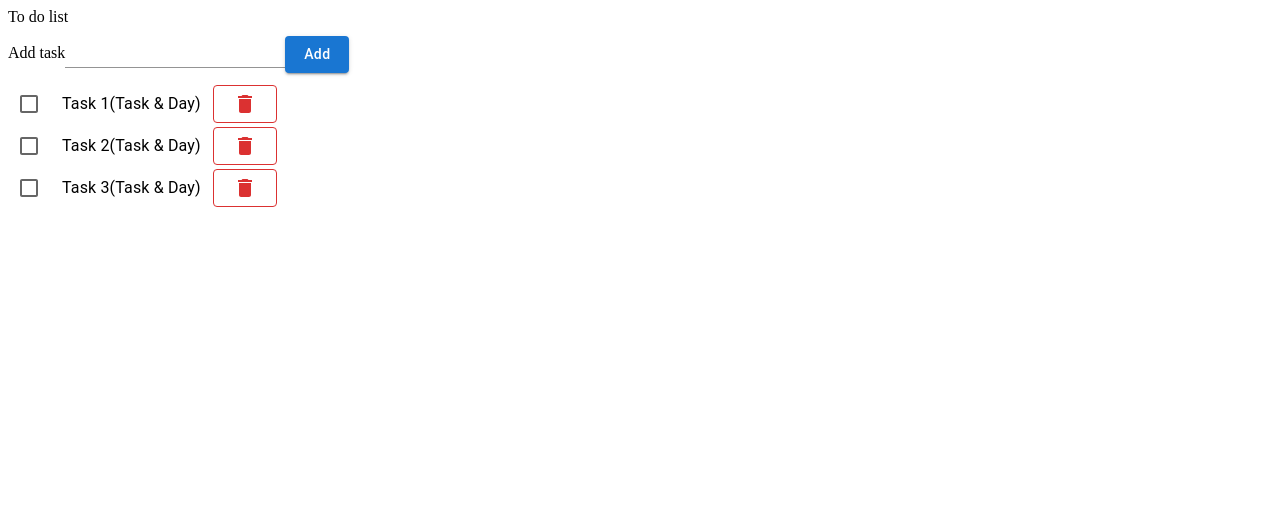
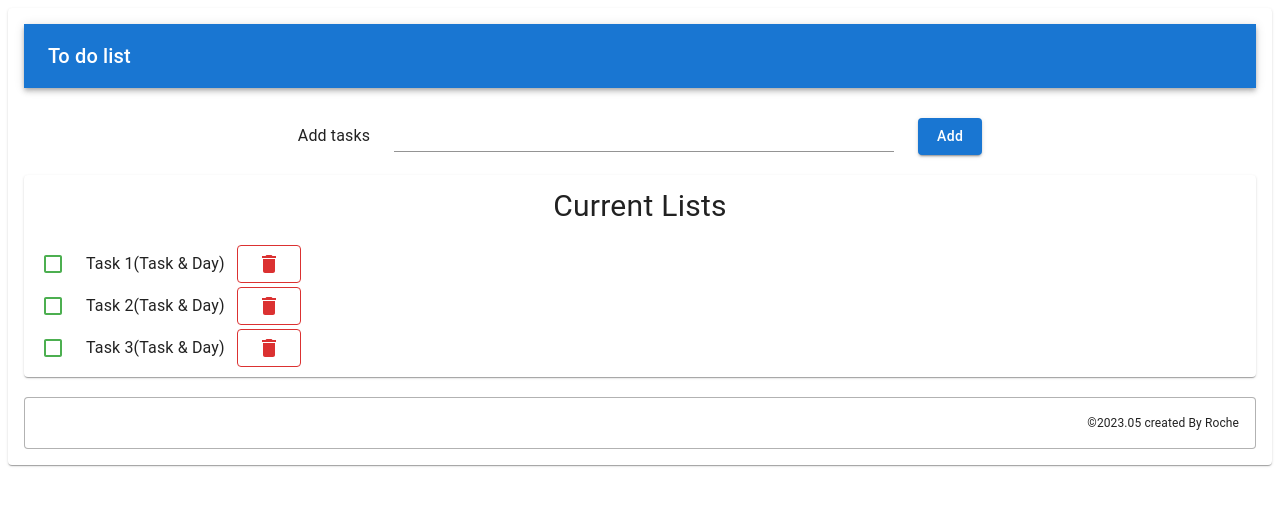
Before and after one commit to novacat25/ts-nj-todo-list, a Next.js app: page / in a window 1280 px wide. Shown: the top 506 px of the page. Built offline with nearby package versions, Linux system fonts and the light colour scheme.

Commit message:
Feat: Design

```diff
--- a/src/pages/index.tsx
+++ b/src/pages/index.tsx
@@ -1,41 +1,86 @@
 import { Button } from 'src/components/atoms/Button/Button'
 import { Spacer } from 'src/components/atoms/Spacer'
 import { DeleteButton } from 'src/components/molecules/DeleteButton'
-import { Checkbox, Stack, TextField, Typography } from '@mui/material'
+import { Checkbox, Paper, Stack, TextField, Typography } from '@mui/material'
 import React from 'react'
+import { colors } from 'src/styles/colors'
+import AppBar from '@mui/material/AppBar'
+import Toolbar from '@mui/material/Toolbar'
 
 const HomePage = () => {
   return (
-    <>
+    <Paper sx={{ p: 2 }}>
       {/* Title */}
-      To do list
-      <Spacer size={10} />
+      <AppBar position="static">
+        <Toolbar>
+          <Typography variant="h6" component="div" sx={{ flexGrow: 1 }}>
+            To do list
+          </Typography>
+        </Toolbar>
+      </AppBar>
+      <Spacer size={30} />
       {/* Add Tasks */}
-      Add task
-      <TextField variant="standard" />
-      <Button variant="contained" sx={{ width: '50px' }}>
-        Add
-      </Button>
-      <Spacer size={10} />
+      <Stack direction="row" alignItems="center" spacing={3} justifyContent='center'>
+        <Typography>Add tasks</Typography>
+        <TextField variant="standard" sx={{ width: '500px' }} />
+        <Button variant="contained" sx={{ width: '50px' }}>
+          Add
+        </Button>
+      </Stack>
+      <Spacer size={20} />
       {/* To do lists */}
-      <Stack>
+      <Paper sx={{p:1}}>
+        <Typography fontSize='30px' textAlign='center'>Current Lists</Typography>
+        <Spacer size={15} />
         <Stack direction="row" alignItems="center" spacing={1.5}>
-          <Checkbox sx={{mr: -1}} />
+          <Checkbox
+            sx={{
+              mr: -1,
+              color: colors.background.checked,
+              '&.Mui-checked': { color: colors.background.checked },
+            }}
+          />
           <Typography>Task 1(Task & Day)</Typography>
           <DeleteButton />
         </Stack>
         <Stack direction="row" alignItems="center" spacing={1.5}>
-          <Checkbox sx={{mr: -1}} />
+          <Checkbox
+            sx={{
+              mr: -1,
+              color: colors.background.checked,
+              '&.Mui-checked': { color: colors.background.checked },
+            }}
+          />
           <Typography>Task 2(Task & Day)</Typography>
           <DeleteButton />
         </Stack>
         <Stack direction="row" alignItems="center" spacing={1.5}>
-          <Checkbox sx={{mr: -1}} />
+          <Checkbox
+            sx={{
+              mr: -1,
+              color: colors.background.checked,
+              '&.Mui-checked': { color: colors.background.checked },
+            }}
+          />
           <Typography>Task 3(Task & Day)</Typography>
           <DeleteButton />
         </Stack>
-      </Stack>
-    </>
+      </Paper>
+      {/* Footer */}
+      <Spacer size={20} />
+      <Paper
+        sx={{
+          p: 2,
+          boxShadow: 0,
+          border: 1,
+          borderColor: colors.text.border,
+        }}
+      >
+        <Typography textAlign="right" fontSize="12px">
+        ©2023.05 created By Roche
+        </Typography>
+      </Paper>
+    </Paper>
   )
 }
 
--- a/src/styles/colors.ts
+++ b/src/styles/colors.ts
@@ -5,10 +5,12 @@ export const colors = {
     background: {
         add: '#0B86FF',
         delete: '#DB3131',
+        checked: '#4CAF50',
     },
     text: {
       default: 'rgba(0, 0, 0, 0.87)',
       secondary: 'rgba(0, 0, 0, 0.6)',
+      border: 'rgba(0, 0, 0, 0.3)',
       error: '#DB3131',
     },
   }
```
